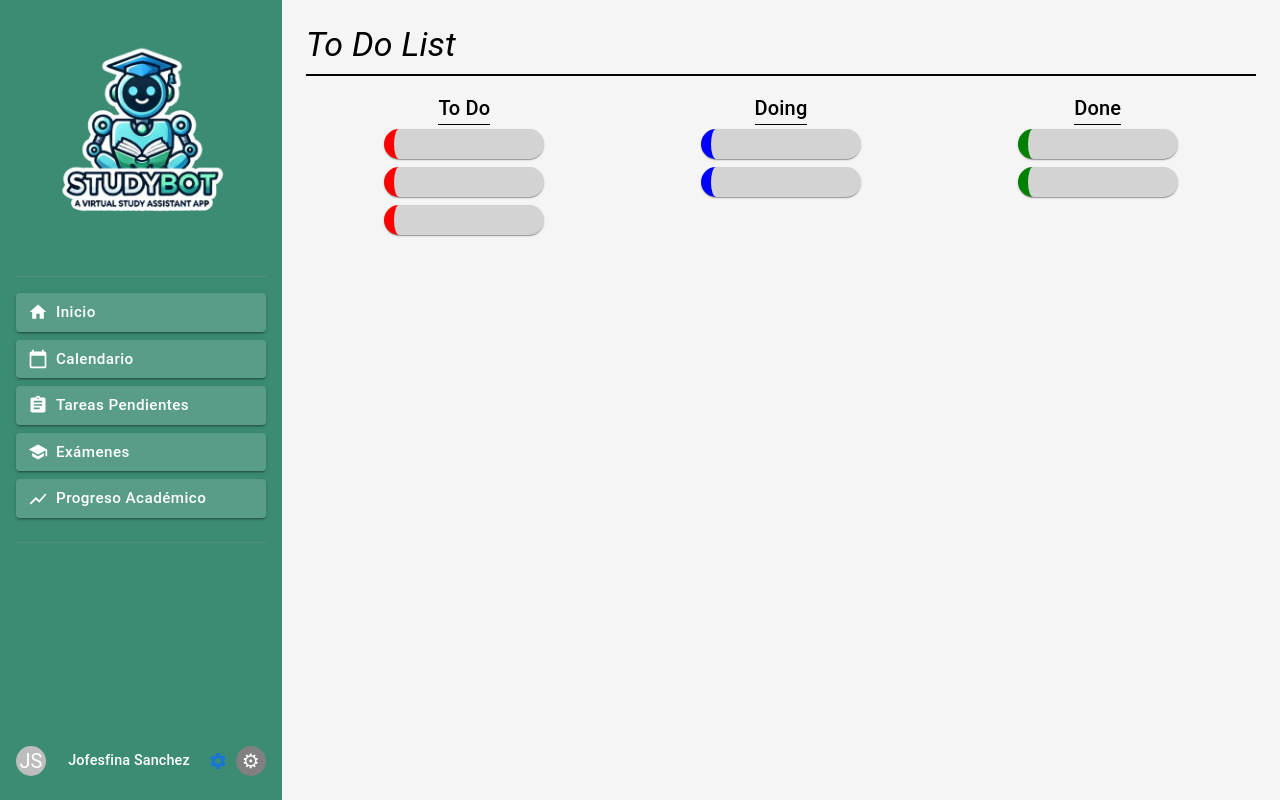
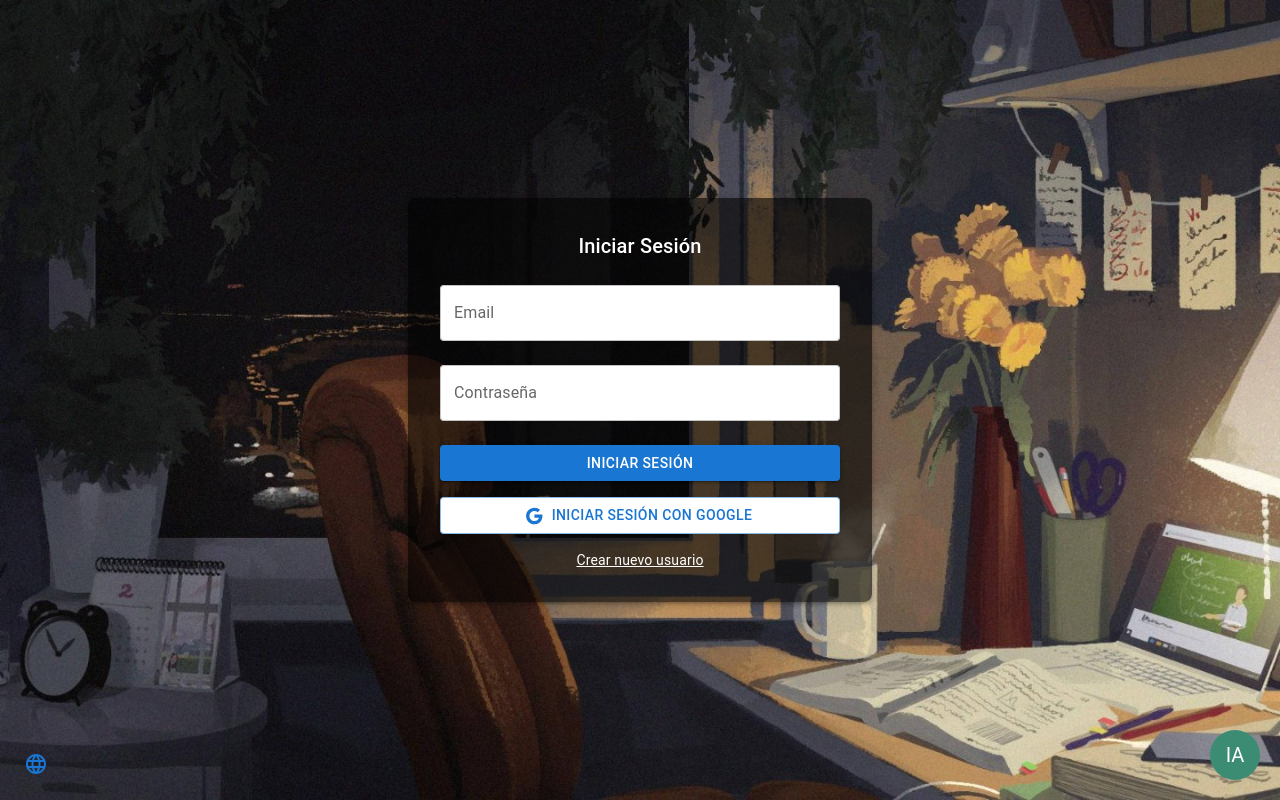
Before and after one commit to ElSenpaiSAMA/Proyecto_Study_Bot, a React (Create React App) app: page / in a window 1280 px wide. Built offline with nearby package versions, Linux system fonts and the light colour scheme.

Commit message:
dado funciones a todos los botones

```diff
--- a/src/frontend/App.js
+++ b/src/frontend/App.js
@@ -30,6 +30,8 @@ function Layout() {
           <Route path="/planificador" element={<SchedulePlanner />} />
           <Route path="/tareas" element={<ToDoList />} />
           <Route path="/chat" element={<ChatPage />} />
+          <Route path="/progreso" element={<ProgresoAcademico />} />
+          <Route path="/examenes" element={<ExamGenerator />} />
         </Routes>
         {!hideIAButton && <IAButton />}
         {!hideIAButton2 && <IAButton />}
@@ -41,14 +43,7 @@ function Layout() {
 function App() {
   return (
     <Router>
-      <Box display="flex" height="100vh">
-        <Sidebar/>
-        <Box flexGrow={1}>
-          <Routes>
-            <Route path="/" element={<ToDoList/>}/>
-          </Routes>
-        </Box>
-      </Box>
+      <Layout />
     </Router>
   );
 }
```
Also changed, not shown: src/frontend/components/Sidebar.js (line endings or trailing spaces).
